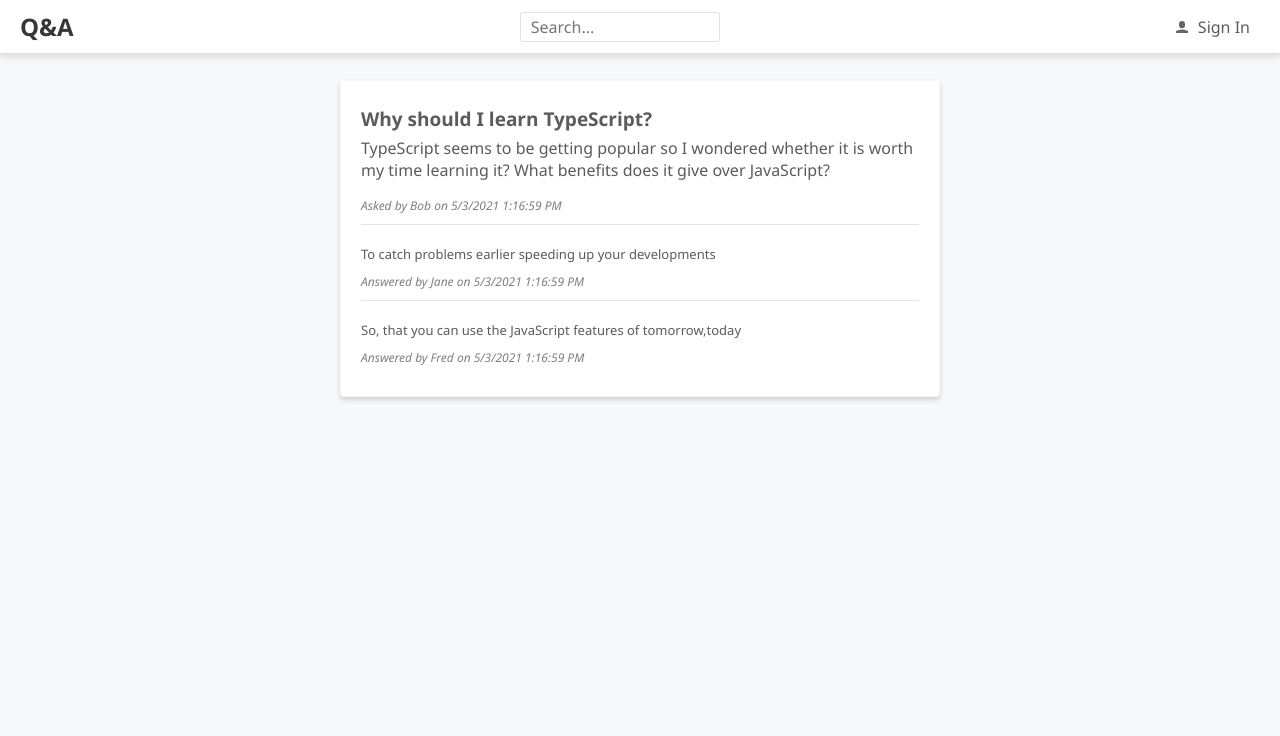
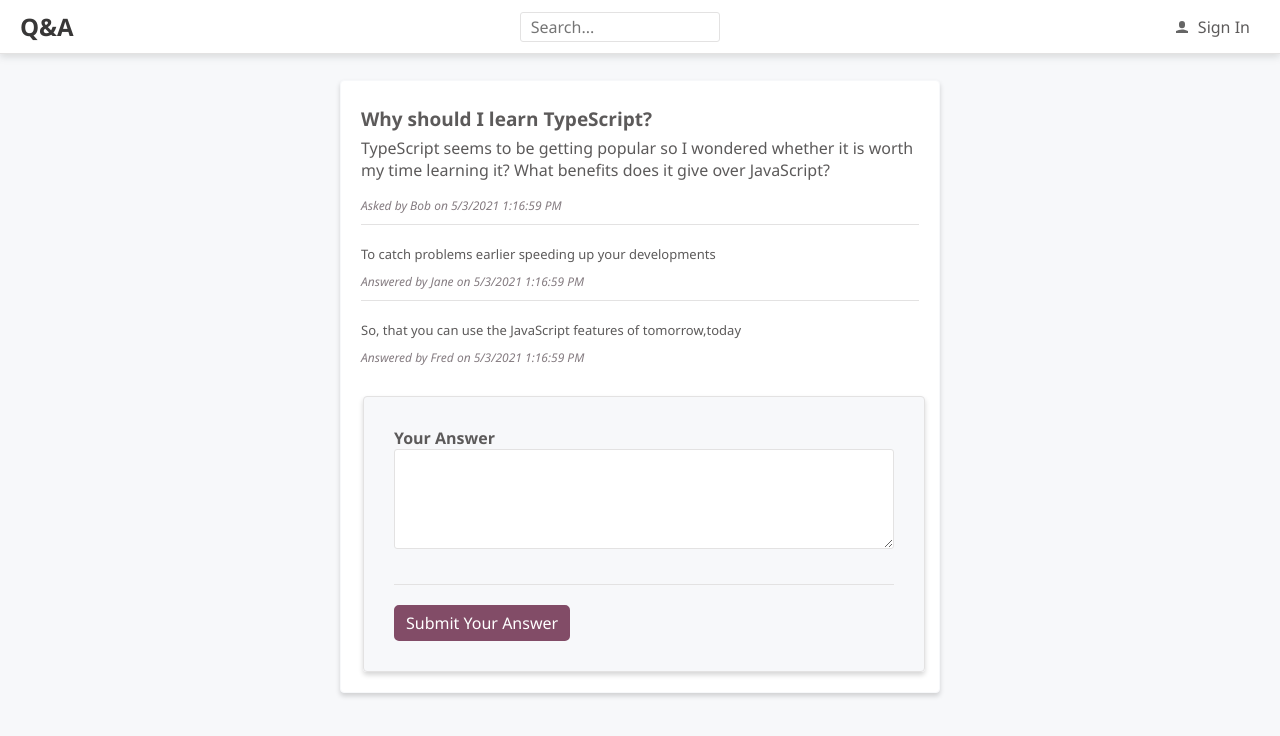
Before and after one commit to ckruszynsky/react-dot-net-core, a React (Create React App) app in the folder frontend/: page /questions/1 in a window 1280 px wide. Shown: the top 736 px of the page. Built offline with nearby package versions, Linux system fonts and the light colour scheme.

Commit message:
add form to question page

```diff
--- a/frontend/src/pages/QuestionPage.tsx
+++ b/frontend/src/pages/QuestionPage.tsx
@@ -6,9 +6,9 @@
 import { RouteComponentProps } from 'react-router-dom';
 import { QuestionData, getQuestion } from '../api/Questions';
 import { gray3, gray6 } from '../styles';
-import {AnswerList} from '../components/AnswerList';
-
-
+import { AnswerList } from '../components/AnswerList';
+import { Form } from '../components/Form';
+import { Field } from '../components/Field';
 interface IRouteParams {
   questionId: string;
 }
@@ -66,10 +66,21 @@
                 color: ${gray3};
               `}
             >
-              {`Asked by ${question.userName} on ${question.created.toLocaleDateString()}
+              {`Asked by ${
+                question.userName
+              } on ${question.created.toLocaleDateString()}
              ${question.created.toLocaleTimeString()}`}
             </div>
             <AnswerList data={question.answers} />
+            <div
+              css={css`
+                margin-top: 20px;
+              `}
+            >
+              <Form submitCaption="Submit Your Answer">
+                <Field name="content" label="Your Answer" type="TextArea" />
+              </Form>
+            </div>
           </Fragment>
         )}
       </div>
```
